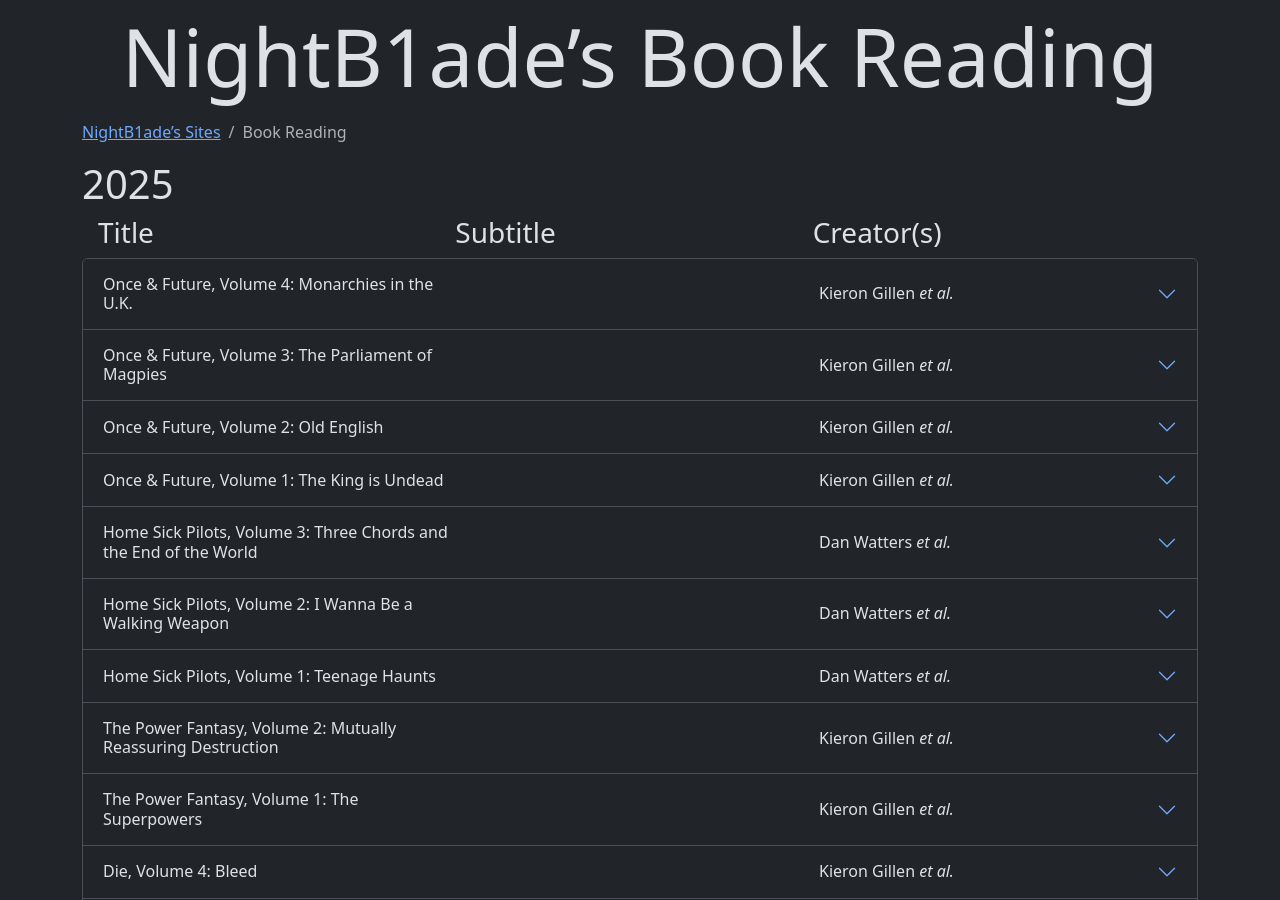
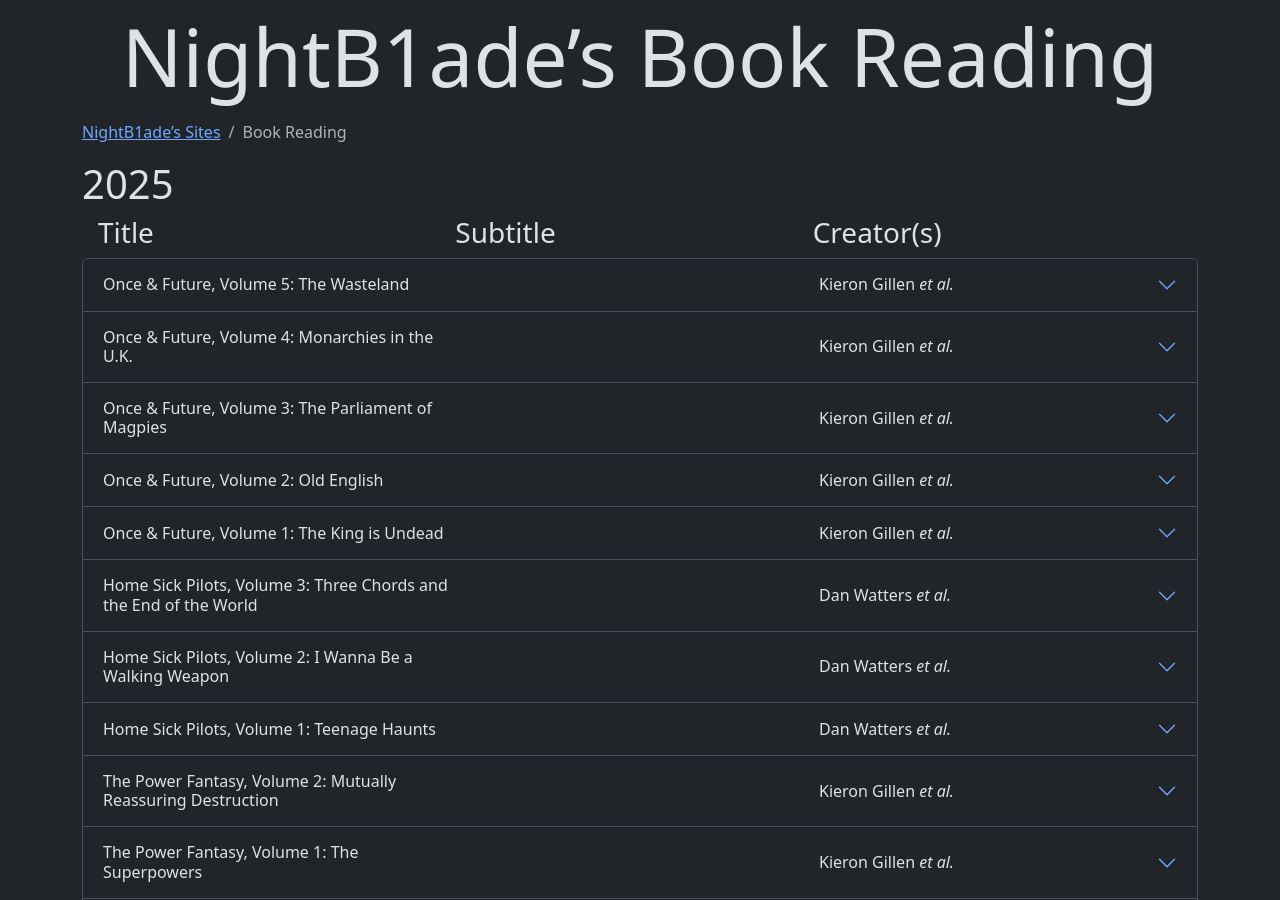
Before and after one commit to NightB1ade/BookReading, a Jekyll site: the page built from index.html, in a window 1280 px wide and 900 px high. Built offline with Jekyll 4.4.1, drawn with Linux system fonts in a browser that asks for light colours.

Commit message:
Once & Future, Volume 5: The Wasteland: Add

```diff
--- a/_data/ReadingList.json
+++ b/_data/ReadingList.json
@@ -3219,4 +3219,23 @@
 			}
 		]
 	}
+	, {
+		"title": "Once & Future, Volume 5: The Wasteland"
+		, "creators": [
+			"Kieron Gillen"
+			, "Dan Mora"
+			, "Tamra Bonvillain"
+		]
+		, "numPages": 159
+		, "notes": []
+		, "isbns": [{
+			"isbn": "9781684158621"
+			, "description": "eBook"
+		}]
+		, "progress": [{
+				"date": "2025-11-05"
+				, "page": 159
+			}
+		]
+	}
 ]
```
